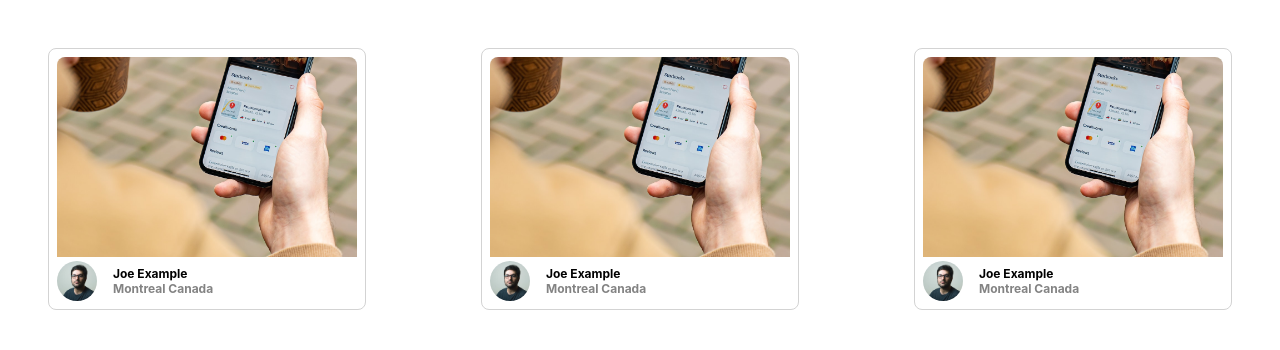
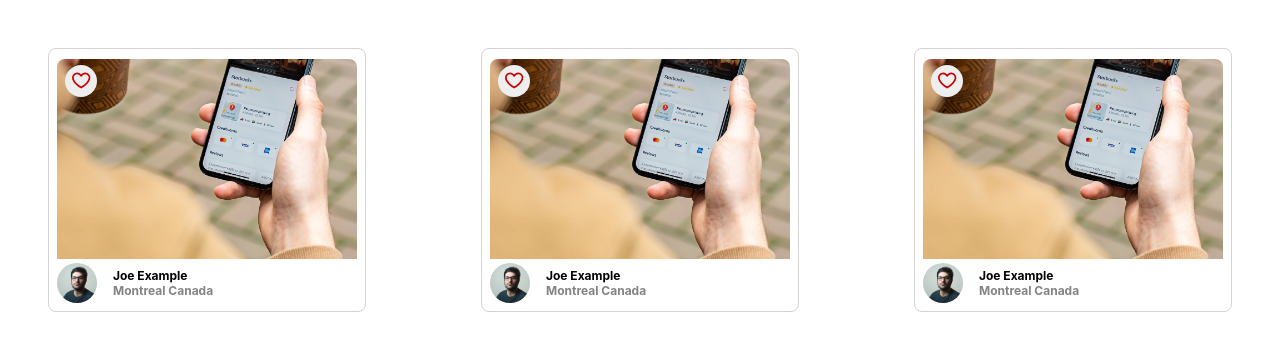
Before and after one commit to codingMadeSimple/lastPhotoLabs, a React (Create React App) app in the folder frontend/: page / in a window 1280 px wide. Shown: the top 350 px of the page. Built offline with nearby package versions, Linux system fonts and the light colour scheme; the HTML template or start-up script is replaced by a standard one.

Commit message:
Created clickable like button on photos.

```diff
--- a/frontend/src/components/PhotoFavButton.jsx
+++ b/frontend/src/components/PhotoFavButton.jsx
@@ -4,10 +4,18 @@ import FavIcon from './FavIcon';
 import '../styles/PhotoFavButton.scss';
 
 function PhotoFavButton() {
+
+const [like, setLike] = useState(false)
+
+const handleLike = () => {
+  setLike((prev)=> !prev)
+
+}
+
   return (
-    <div className="photo-list__fav-icon">
+    <div onClick={handleLike} className="photo-list__fav-icon">
       <div className="photo-list__fav-icon-svg">
-        {/* Insert React */}
+        <FavIcon selected={like}/>
       </div>
     </div>
   );
--- a/frontend/src/components/PhotoListItem.jsx
+++ b/frontend/src/components/PhotoListItem.jsx
@@ -1,6 +1,7 @@
 import React from "react";
 
 import "../styles/PhotoListItem.scss";
+import PhotoFavButton from "./PhotoFavButton";
 
 
 
@@ -18,6 +19,7 @@ const PhotoListItem = (props) => {
 
   return (
     <div className="photo-list__item">
+      <PhotoFavButton/>
       <img src={imageSource} className="photo-list__image" />
       <div className="photo-list__user-details">
         <img src={profile} className="photo-list__user-profile" />
```
